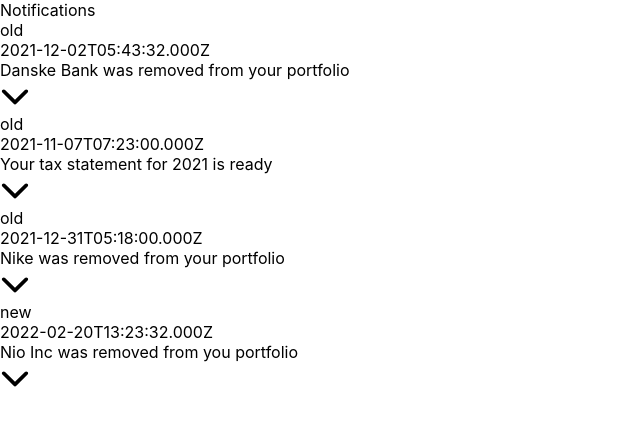
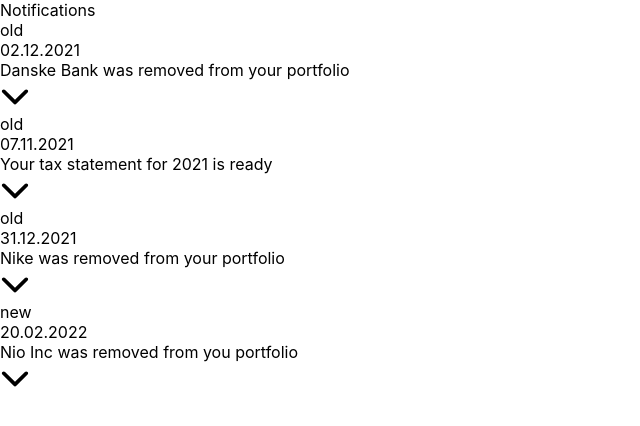
Before and after one commit to amstelmach/notification-center, a React (Create React App) app: page / in a window 1280 px wide. Shown: the top 426 px of the page, without its empty margins (0-640 px from the left). Built offline with nearby package versions, Linux system fonts and the light colour scheme.

Commit message:
format date to DD MM YYYY format

```diff
--- a/src/App.js
+++ b/src/App.js
@@ -1,6 +1,7 @@
 import React, { useState } from 'react';
 import { notifications } from './utils/content';
 import NotificationItem from './NotificationItem';
+import moment from 'moment';
 
 const App = () => {
   const [content, setContent] = useState(notifications);
@@ -14,7 +15,7 @@
           <NotificationItem
             key={item.id}
             status={item.status}
-            date={item.date}
+            date={moment(item.date).format('DD.MM.YYYY')}
             title={item.title}
             description={item.desc}
             id={item.id}
```
